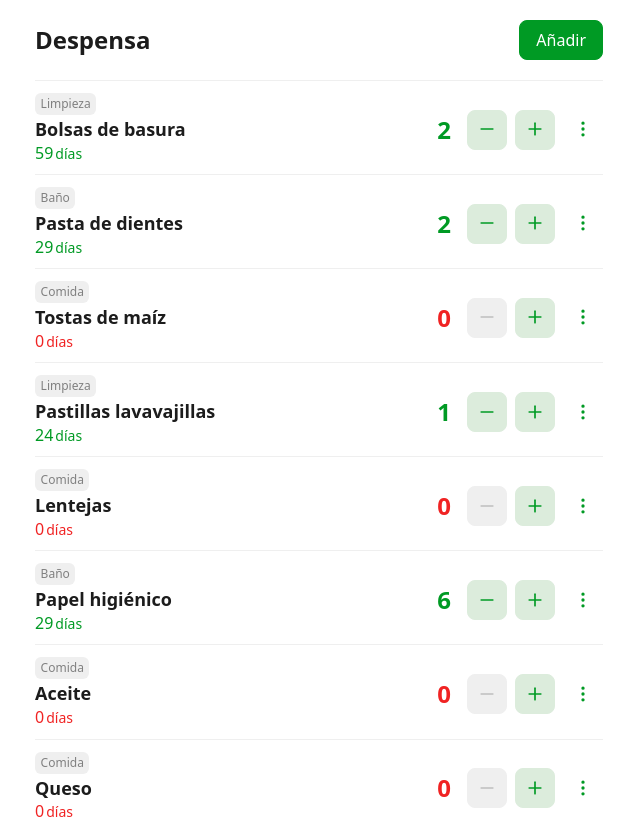
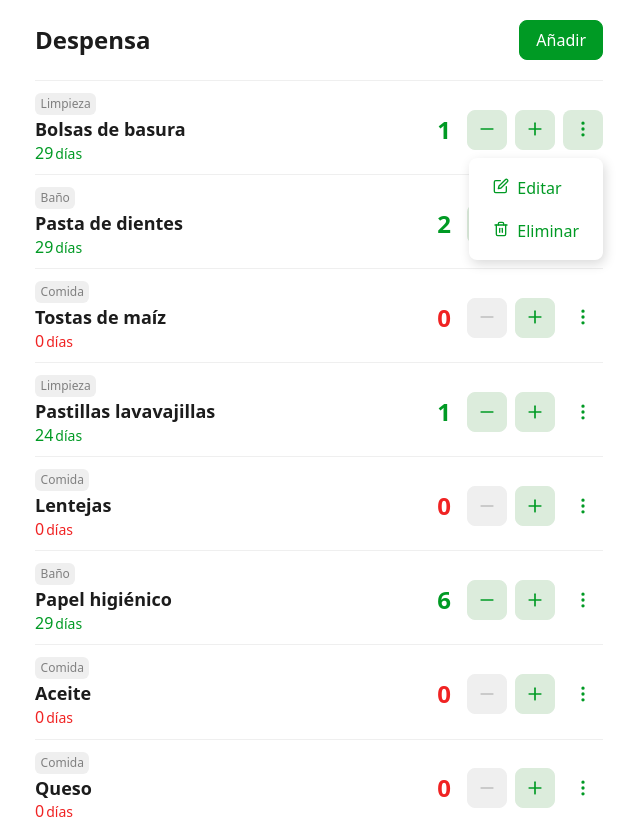
Before and after one commit to juananton/shopping-list, a React app: page / in a window 1280 px wide. Both pictures are taken after a click on the button 904 px from the left and 129 px from the top of the page. Shown: the whole page, without its empty margins (321-961 px from the left). Built offline with nearby package versions, Linux system fonts and the light colour scheme; data requests are answered from the project's data file; the HTML template or start-up script is replaced by a standard one.

Commit message:
Create item actions dropdown

```diff
--- a/src/components/Item.jsx
+++ b/src/components/Item.jsx
@@ -1,11 +1,18 @@
 import { useEffect, useState } from 'react';
-import { FiMinus, FiMoreVertical, FiPlus } from 'react-icons/fi';
+import {
+	FiEdit,
+	FiMinus,
+	FiMoreVertical,
+	FiPlus,
+	FiTrash2
+} from 'react-icons/fi';
 import Button from './Button';
 import Tag from './Tag';
 
 const Item = ({ name, daysPerUnit, days, units, category }) => {
 	const [daysCount, setDaysCount] = useState(days);
 	const [unitsCount, setUnitsCount] = useState(units);
+	const [actionsDropdown, setActionsDropdown] = useState(false);
 
 	useEffect(() => {
 		let daysTimeout = null;
@@ -41,6 +48,14 @@ const Item = ({ name, daysPerUnit, days, units, category }) => {
 		}
 	};
 
+	const deleteItem = () => {
+		setActionsDropdown(false);
+	};
+
+	const editItem = () => {
+		setActionsDropdown(false);
+	};
+
 	return (
 		<div className='item'>
 			<div className='wrapper'>
@@ -51,7 +66,7 @@ const Item = ({ name, daysPerUnit, days, units, category }) => {
 					<span>días</span>
 				</span>
 			</div>
-			<div className='units-controller'>
+			<div className='controls'>
 				<span className={`units ${finishWarning()}`}>
 					{unitsCount}
 					{/* <span>uds.</span> */}
@@ -62,9 +77,29 @@ const Item = ({ name, daysPerUnit, days, units, category }) => {
 				<Button onClick={addItem} variant='icon'>
 					<FiPlus className='icon' />
 				</Button>
-				<Button onClick={addItem} variant='icon' use='nobg'>
+				<Button
+					onClick={() =>
+						actionsDropdown
+							? setActionsDropdown(false)
+							: setActionsDropdown(true)
+					}
+					variant='icon'
+					use='nobg'
+				>
 					<FiMoreVertical className='icon' />
 				</Button>
+				{actionsDropdown && (
+					<ul className='dropdown'>
+						<li onClick={editItem}>
+							<FiEdit className='icon' />
+							<span>Editar</span>
+						</li>
+						<li onClick={deleteItem}>
+							<FiTrash2 className='icon' />
+							<span>Eliminar</span>
+						</li>
+					</ul>
+				)}
 			</div>
 		</div>
 	);
--- a/src/styles/css/index.css
+++ b/src/styles/css/index.css
@@ -325,31 +325,55 @@ h6 {
   font-weight: 400;
   margin-left: 0.125rem;
 }
-.item .units-controller {
+.item .controls {
   display: flex;
   align-items: center;
   justify-content: space-between;
   margin-top: 4px;
+  position: relative;
 }
-.item .units-controller .units {
+.item .controls .units {
   font-weight: 600;
   color: rgb(0, 154, 36);
   font-size: 1.5rem;
   margin-right: 0.5rem;
 }
-.item .units-controller .units.error {
+.item .controls .units.error {
   color: rgb(240, 35, 35);
 }
-.item .units-controller .units.warning {
+.item .controls .units.warning {
   color: rgb(224, 134, 0);
 }
-.item .units-controller .units span {
+.item .controls .units span {
   font-size: 0.875rem;
   font-weight: 400;
   margin-left: 0.125rem;
 }
-.item .units-controller Button {
+.item .controls Button {
   margin-left: 0.5rem;
+}
+.item .controls .dropdown {
+  position: absolute;
+  background-color: #ffffff;
+  padding: 0.5rem;
+  border-radius: 0.5rem;
+  box-shadow: 2px 4px 12px rgba(0, 0, 0, 0.15);
+  list-style: none;
+  z-index: 999;
+  right: 0;
+  top: 2rem;
+  color: rgb(0, 154, 36);
+}
+.item .controls .dropdown li {
+  padding: 0.75rem 1rem;
+  border-radius: 0.5rem;
+  cursor: pointer;
+}
+.item .controls .dropdown li:hover {
+  background-color: rgb(220, 236, 220);
+}
+.item .controls .dropdown .icon {
+  margin-right: 0.5rem;
 }
 
 .btn {
@@ -391,7 +415,7 @@ h6 {
   background-color: transparent;
   color: rgb(0, 154, 36);
 }
-.btn.btn-nobg:hover {
+.btn.btn-nobg:hover, .btn.btn-nobg:focus {
   background-color: rgb(220, 236, 220);
   border-color: rgb(220, 236, 220);
 }
--- a/src/styles/scss/base/_theme.scss
+++ b/src/styles/scss/base/_theme.scss
@@ -19,8 +19,8 @@ $radius-sm: 0.5rem;
 $radius-xs: 0.375rem;
 
 /* Shadows */
-$shadow-md: 0px 0px 12px rgba(69, 69, 69, 0.5);
-$shadow-sm: 0px 0px 6px rgba(69, 69, 69, 0.1);
+$shadow-md: 2px 4px 12px rgba(0, 0, 0, 0.15);
+$shadow-sm: 1px 2px 6px rgba(0, 0, 0, 0.15);
 
 /* Typography */
 $title-1: 1.5rem;
--- a/src/styles/scss/components/_Button.scss
+++ b/src/styles/scss/components/_Button.scss
@@ -42,7 +42,8 @@
 		background-color: transparent;
 		color: $color-green;
 
-		&:hover {
+		&:hover,
+		&:focus {
 			background-color: $color-light-green;
 			border-color: $color-light-green;
 		}
--- a/src/styles/scss/components/_Item.scss
+++ b/src/styles/scss/components/_Item.scss
@@ -34,11 +34,12 @@
 		}
 	}
 
-	.units-controller {
+	.controls {
 		display: flex;
 		align-items: center;
 		justify-content: space-between;
 		margin-top: 4px;
+		position: relative;
 
 		.units {
 			font-weight: 600;
@@ -64,5 +65,32 @@
 		Button {
 			margin-left: 0.5rem;
 		}
+
+		.dropdown {
+			position: absolute;
+			background-color: $color-white;
+			padding: 0.5rem;
+			border-radius: $radius-sm;
+			box-shadow: $shadow-md;
+			list-style: none;
+			z-index: 999;
+			right: 0;
+			top: 2rem;
+			color: $color-green;
+
+			li {
+				padding: 0.75rem 1rem;
+				border-radius: $radius-sm;
+				cursor: pointer;
+			}
+
+			li:hover {
+				background-color: $color-light-green;
+			}
+
+			.icon {
+				margin-right: 0.5rem;
+			}
+		}
 	}
 }
```
Also changed, not shown: 1 other file (tests, documents, lock files or other folders).
